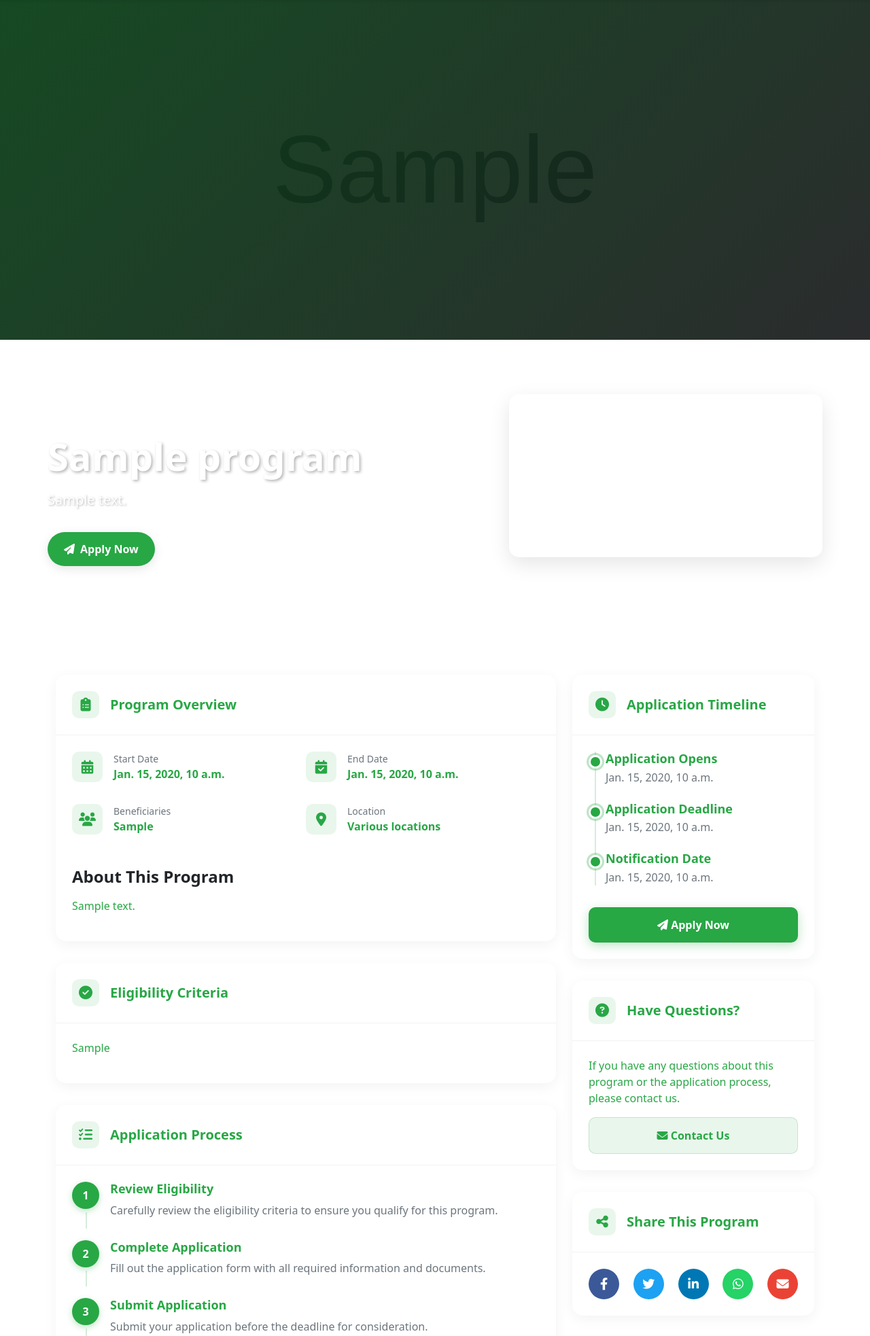
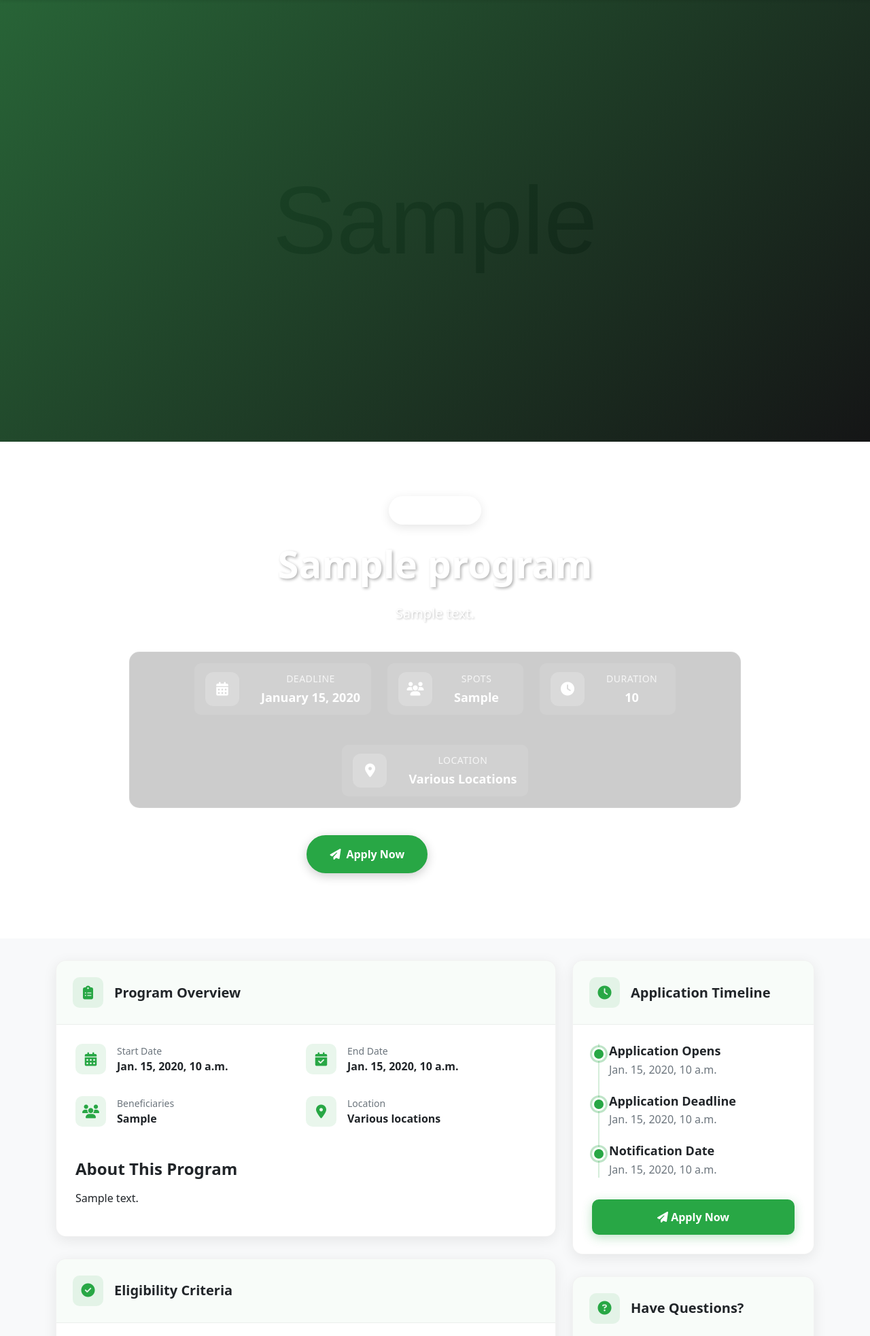
Before and after one commit to ojsys/heo, a Django app: template templates/applications/program_detail.html in a window 1280 px wide. Shown: the part 76-2042 px from the top of the page at 68% size. Run offline with Django 5.2, Linux system fonts and the light colour scheme; the template is opened without the code that fills it: most values are stand-ins (such as "Sample title", 1, 10 or a date in 2020); grey boxes marked "Sample" are stand-in pictures; some libraries are stand-ins or nearby versions.

Commit message:
program detials page

```diff
--- a/templates/applications/program_detail.html
+++ b/templates/applications/program_detail.html
@@ -1,63 +1,81 @@
 {% extends 'base.html' %}
 
 {% block content %}
-<!-- Hero Banner with Featured Image -->
-<div class="hero-section position-relative">
+<div class="hero-section">
     {% if program.featured_image %}
     <div class="hero-image" style="background-image: url('{{ program.featured_image.file.url }}');">
         <div class="hero-overlay"></div>
     </div>
     {% else %}
-    <div class="hero-image bg-success">
+    <div class="hero-image bg-gradient">
         <div class="hero-overlay"></div>
     </div>
     {% endif %}
 
-    <div class="container hero-content">
-        <div class="row">
-            <div class="col-lg-7">
-                <div class="program-badge">{{ program.get_program_type_display }}</div>
-                <h1 class="hero-title">{{ program.name }}</h1>
-                <p class="hero-subtitle">{{ program.description|truncatewords:25 }}</p>
+    <div class="container position-relative">
+        <div class="hero-content-wrapper">
+            <div class="program-badge">
+                <i class="fas {% if program.program_type == 'scholarship' %}fa-graduation-cap{% elif program.program_type == 'healthcare' %}fa-heartbeat{% elif program.program_type == 'housing' %}fa-home{% else %}fa-hands-helping{% endif %} me-2"></i>
+                {{ program.get_program_type_display }}
+            </div>
 
-                <div class="hero-actions">
-                    <a href="{% url 'applications:program_apply' program.id %}" class="btn-apply">
-                        <span class="btn-icon"><i class="fas fa-paper-plane"></i></span>
-                        <span class="btn-text">Apply Now</span>
-                    </a>
-                    <a href="#program-details" class="btn-learn">
-                        <span class="btn-icon"><i class="fas fa-info-circle"></i></span>
-                        <span class="btn-text">Learn More</span>
-                    </a>
+            <h1 class="hero-title">{{ program.name }}</h1>
+            <p class="hero-description">{{ program.description|truncatewords:30 }}</p>
+
+            <div class="hero-stats">
+                <div class="stat-item">
+                    <div class="stat-icon">
+                        <i class="fas fa-calendar-alt"></i>
+                    </div>
+                    <div class="stat-info">
+                        <span class="stat-label">Deadline</span>
+                        <span class="stat-value">{{ program.application_deadline|date:"F d, Y"|default:"Open Enrollment" }}</span>
+                    </div>
                 </div>
-            </div>
-            <div class="col-lg-5 d-none d-lg-block">
-                <div class="program-stats">
-                    <div class="stat-item">
-                        <div class="stat-icon"><i class="fas fa-calendar-alt"></i></div>
-                        <div class="stat-info">
-                            <div class="stat-label">Deadline</div>
-                            <div class="stat-value">{{ program.application_deadline|default:"Open" }}</div>
-                        </div>
+
+                <div class="stat-item">
+                    <div class="stat-icon">
+                        <i class="fas fa-users"></i>
                     </div>
-                    <div class="stat-item">
-                        <div class="stat-icon"><i class="fas fa-users"></i></div>
-                        <div class="stat-info">
-                            <div class="stat-label">Spots</div>
-                            <div class="stat-value">{{ program.max_beneficiaries|default:"Unlimited" }}</div>
-                        </div>
+                    <div class="stat-info">
+                        <span class="stat-label">Spots</span>
+                        <span class="stat-value">{{ program.max_beneficiaries|default:"Unlimited" }}</span>
                     </div>
-                    <div class="stat-item">
-                        <div class="stat-icon"><i class="fas fa-clock"></i></div>
-                        <div class="stat-info">
-                            <div class="stat-label">Duration</div>
-                            <div class="stat-value">{{ program.duration|default:"Ongoing" }}</div>
-                        </div>
+                </div>
+
+                <div class="stat-item">
+                    <div class="stat-icon">
+                        <i class="fas fa-clock"></i>
+                    </div>
+                    <div class="stat-info">
+                        <span class="stat-label">Duration</span>
+                        <span class="stat-value">{{ program.duration|default:"Ongoing" }}</span>
+                    </div>
+                </div>
+
+                <div class="stat-item">
+                    <div class="stat-icon">
+                        <i class="fas fa-map-marker-alt"></i>
+                    </div>
+                    <div class="stat-info">
+                        <span class="stat-label">Location</span>
+                        <span class="stat-value">{{ program.location|default:"Various Locations" }}</span>
                     </div>
                 </div>
             </div>
+
+            <div class="hero-actions">
+                <a href="{% url 'applications:program_apply' program.id %}" class="btn-apply">
+                    <i class="fas fa-paper-plane me-2"></i>Apply Now
+                </a>
+                <a href="#program-details" class="btn-learn">
+                    <i class="fas fa-info-circle me-2"></i>Learn More
+                </a>
+            </div>
         </div>
     </div>
+
+
 </div>
 
 <div class="content-section">
@@ -242,17 +260,25 @@
     </div>
 </div>
 
+
+
 <style>
-    /* Hero Section */
+    /* New Integrated Hero Section Styles */
     .hero-section {
-        margin-bottom: 2rem;
+        position: relative;
+        margin-bottom: 0;
+        overflow: hidden;
     }
 
     .hero-image {
-        height: 500px;
+        height: 650px;
         background-size: cover;
         background-position: center;
         position: relative;
+    }
+
+    .bg-gradient {
+        background: linear-gradient(135deg, #28a745 0%, #155724 100%);
     }
 
     .hero-overlay {
@@ -261,43 +287,127 @@
         left: 0;
         width: 100%;
         height: 100%;
-        background: linear-gradient(135deg, rgba(1, 58, 14, 0.9) 0%, rgba(0, 0, 0, 0.8) 100%);
+        background: linear-gradient(135deg, rgba(21, 87, 36, 0.9) 0%, rgba(0, 0, 0, 0.9) 100%);
     }
 
-    .hero-content {
+    .hero-content-wrapper {
         position: relative;
+        color: white;
         padding: 5rem 0;
-        color: white;
+        max-width: 900px;
+        margin: 0 auto;
+        text-align: center;
+        z-index: 2;
     }
 
     .program-badge {
-        display: inline-block;
-        background-color: rgba(255, 255, 255, 0.2);
+        display: inline-flex;
+        align-items: center;
+        background-color: rgba(255, 255, 255, 0.15);
         color: white;
         font-weight: 600;
         padding: 0.5rem 1.5rem;
         border-radius: 30px;
-        margin-bottom: 1rem;
+        margin-bottom: 1.5rem;
         backdrop-filter: blur(5px);
-        border: 1px solid rgba(255, 255, 255, 0.3);
+        border: 1px solid rgba(255, 255, 255, 0.2);
+        box-shadow: 0 4px 15px rgba(0, 0, 0, 0.1);
+        transition: all 0.3s ease;
+    }
+
+    .program-badge:hover {
+        background-color: rgba(255, 255, 255, 0.25);
+        transform: translateY(-2px);
     }
 
     .hero-title {
         font-size: 3.5rem;
         font-weight: 800;
-        margin-bottom: 1rem;
+        margin-bottom: 1.5rem;
         text-shadow: 2px 2px 4px rgba(0, 0, 0, 0.3);
+        line-height: 1.2;
     }
 
-    .hero-subtitle {
+    .hero-description {
         font-size: 1.25rem;
-        margin-bottom: 2rem;
-        max-width: 600px;
+        margin-bottom: 2.5rem;
+        max-width: 800px;
+        margin-left: auto;
+        margin-right: auto;
         text-shadow: 1px 1px 3px rgba(0, 0, 0, 0.3);
+        line-height: 1.6;
+        opacity: 0.9;
+    }
+
+    .hero-stats {
+        display: flex;
+        flex-wrap: wrap;
+        justify-content: center;
+        gap: 1.5rem;
+        margin-bottom: 2.5rem;
+        padding: 1rem;
+        background-color: rgba(0, 0, 0, 0.2);
+        border-radius: 15px;
+        backdrop-filter: blur(10px);
+        border: 1px solid rgba(255, 255, 255, 0.1);
+    }
+
+    .stat-item {
+        display: flex;
+        align-items: center;
+        padding: 0.75rem 1rem;
+        background-color: rgba(255, 255, 255, 0.1);
+        border-radius: 10px;
+        transition: all 0.3s ease;
+        min-width: 200px;
+    }
+
+    .stat-item:hover {
+        background-color: rgba(255, 255, 255, 0.2);
+        transform: translateY(-3px);
+    }
+
+    .stat-icon {
+        width: 40px;
+        height: 40px;
+        background-color: rgba(255, 255, 255, 0.15);
+        border-radius: 10px;
+        display: flex;
+        align-items: center;
+        justify-content: center;
+        font-size: 1.25rem;
+        color: white;
+        margin-right: 1rem;
+        flex-shrink: 0;
+        transition: all 0.3s ease;
+    }
+
+    .stat-item:hover .stat-icon {
+        background-color: rgba(255, 255, 255, 0.25);
+        transform: scale(1.05);
+    }
+
+    .stat-info {
+        display: flex;
+        flex-direction: column;
+    }
+
+    .stat-label {
+        font-size: 0.75rem;
+        opacity: 0.8;
+        margin-bottom: 0.25rem;
+        text-transform: uppercase;
+        letter-spacing: 0.5px;
+    }
+
+    .stat-value {
+        font-weight: 700;
+        font-size: 1rem;
     }
 
     .hero-actions {
         display: flex;
+        justify-content: center;
         gap: 1rem;
         margin-bottom: 1rem;
     }
@@ -305,7 +415,7 @@
     .btn-apply, .btn-learn {
         display: flex;
         align-items: center;
-        padding: 0.75rem 1.5rem;
+        padding: 0.875rem 2rem;
         border-radius: 50px;
         font-weight: 600;
         transition: all 0.3s ease;
@@ -315,33 +425,146 @@
     .btn-apply {
         background-color: #28a745;
         color: white;
-        box-shadow: 0 4px 15px rgba(0, 0, 0, 0.1);
+        box-shadow: 0 4px 15px rgba(0, 0, 0, 0.2);
+        border: 2px solid #28a745;
     }
 
     .btn-apply:hover {
-        background-color: #f8f9fa;
-        color: #28a745;
-        border: 1px solid rgba(40, 167, 69, 0.4);
+        background-color: #218838;
+        color: white;
         transform: translateY(-3px);
-        box-shadow: 0 6px 20px rgba(0, 0, 0, 0.15);
+        box-shadow: 0 8px 25px rgba(0, 0, 0, 0.25);
     }
 
     .btn-learn {
-        background-color: rgba(255, 255, 255, 0.2);
+        background-color: transparent;
         color: white;
-        border: 1px solid rgba(255, 255, 255, 0.4);
+        border: 2px solid rgba(255, 255, 255, 0.5);
         backdrop-filter: blur(5px);
     }
 
     .btn-learn:hover {
-        background-color: rgba(255, 255, 255, 0.3);
+        background-color: rgba(255, 255, 255, 0.1);
+        border-color: rgba(255, 255, 255, 0.8);
         transform: translateY(-3px);
+        color: white;
     }
 
-    .btn-icon {
-        margin-right: 0.5rem;
+    /* Wave separator */
+    .hero-wave {
+        position: absolute;
+        bottom: -5px;
+        left: 0;
+        width: 100%;
+        overflow: hidden;
+        line-height: 0;
+        z-index: 3;
     }
 
+    .hero-wave svg {
+        display: block;
+        width: 100%;
+        height: 70px;
+    }
+
+    /* Responsive adjustments */
+    @media (max-width: 1199.98px) {
+        .hero-title {
+            font-size: 3rem;
+        }
+
+        .hero-image {
+            height: 600px;
+        }
+    }
+
+    @media (max-width: 991.98px) {
+        .hero-content-wrapper {
+            padding: 4rem 0;
+        }
+
+        .hero-title {
+            font-size: 2.5rem;
+        }
+
+        .hero-image {
+            height: 550px;
+        }
+
+        .hero-stats {
+            gap: 1rem;
+        }
+
+        .stat-item {
+            min-width: 180px;
+        }
+    }
+
+    @media (max-width: 767.98px) {
+        .hero-image {
+            height: 700px;
+        }
+
+        .hero-content-wrapper {
+            padding: 3rem 0;
+        }
+
+        .hero-title {
+            font-size: 2.25rem;
+        }
+
+        .hero-description {
+            font-size: 1.1rem;
+        }
+
+        .hero-stats {
+            flex-direction: column;
+            align-items: center;
+        }
+
+        .stat-item {
+            width: 100%;
+            max-width: 300px;
+        }
+
+        .hero-actions {
+            flex-direction: column;
+            align-items: center;
+        }
+
+        .btn-apply, .btn-learn {
+            width: 100%;
+            max-width: 300px;
+            justify-content: center;
+            margin-bottom: 0.75rem;
+        }
+    }
+
+    @media (max-width: 575.98px) {
+        .hero-image {
+            height: 750px;
+        }
+
+        .hero-content-wrapper {
+            padding: 2.5rem 0;
+        }
+
+        .hero-title {
+            font-size: 2rem;
+        }
+
+        .program-badge {
+            padding: 0.4rem 1.2rem;
+            font-size: 0.9rem;
+        }
+
+        .hero-description {
+            font-size: 1rem;
+        }
+    }
+</style>
+
+<style>
     /* Program Stats */
     .program-stats {
         background-color: rgba(255, 255, 255, 0.15);
@@ -389,18 +612,26 @@
         font-size: 1.125rem;
     }
 
+
     /* Content Section */
     .content-section {
         padding: 2rem 0 4rem;
+        background-color: #f8f9fa;
     }
 
     .content-card, .sidebar-card {
         background-color: white;
-        color: #28a745;
         border-radius: 15px;
         overflow: hidden;
-        box-shadow: 0 5px 20px rgba(0, 0, 0, 0.05);
+        box-shadow: 0 5px 20px rgba(0, 0, 0, 0.08);
         margin-bottom: 2rem;
+        border: 1px solid rgba(0, 0, 0, 0.05);
+        transition: transform 0.3s ease, box-shadow 0.3s ease;
+    }
+
+    .content-card:hover, .sidebar-card:hover {
+        transform: translateY(-5px);
+        box-shadow: 0 10px 30px rgba(0, 0, 0, 0.12);
     }
 
     .card-header {
@@ -408,11 +639,12 @@
         align-items: center;
         padding: 1.5rem;
         border-bottom: 1px solid rgba(0, 0, 0, 0.05);
+        background-color: rgba(40, 167, 69, 0.03);
     }
 
     .header-icon {
-        width: 40px;
-        height: 40px;
+        width: 45px;
+        height: 45px;
         background-color: rgba(40, 167, 69, 0.1);
         border-radius: 10px;
         display: flex;
@@ -421,16 +653,23 @@
         font-size: 1.25rem;
         color: #28a745;
         margin-right: 1rem;
+        transition: all 0.3s ease;
+    }
+
+    .content-card:hover .header-icon, .sidebar-card:hover .header-icon {
+        background-color: rgba(40, 167, 69, 0.2);
+        transform: scale(1.05);
     }
 
     .header-title {
         font-size: 1.25rem;
         font-weight: 700;
         margin: 0;
+        color: #212529;
     }
 
     .card-body {
-        padding: 1.5rem;
+        padding: 1.75rem;
     }
 
     /* Program Highlights */
```
